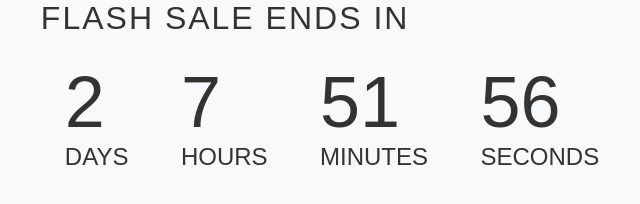
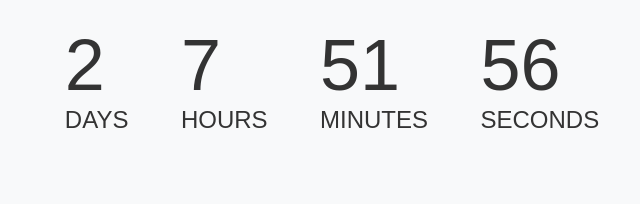
Before and after one commit to shaun-boilerjuice/apps, a plain HTML site: page index.html in a window 1280 px wide. Shown: the whole page, without its empty margins (308-948 px from the left). Drawn offline with Linux system fonts and the light colour scheme.

Commit message:
Update index.html

```diff
--- a/index.html
+++ b/index.html
@@ -9,7 +9,6 @@
 <body>
 <!-- partial:index.partial.html -->
 <div class="container" id="timer-connected">
-  <h1 id="headline">Flash sale ends in</h1>
   <div id="countdown">
     <ul>
       <li><span id="days"></span>days</li>
```
